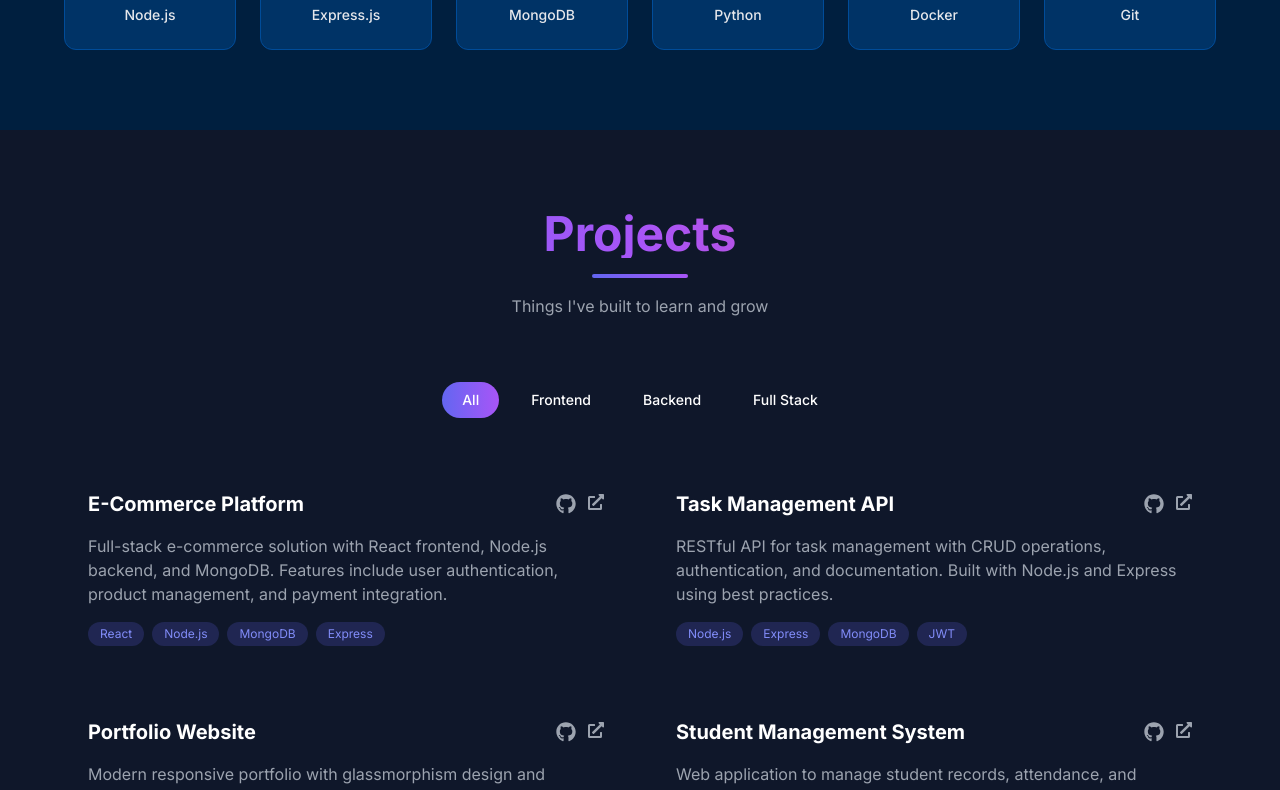
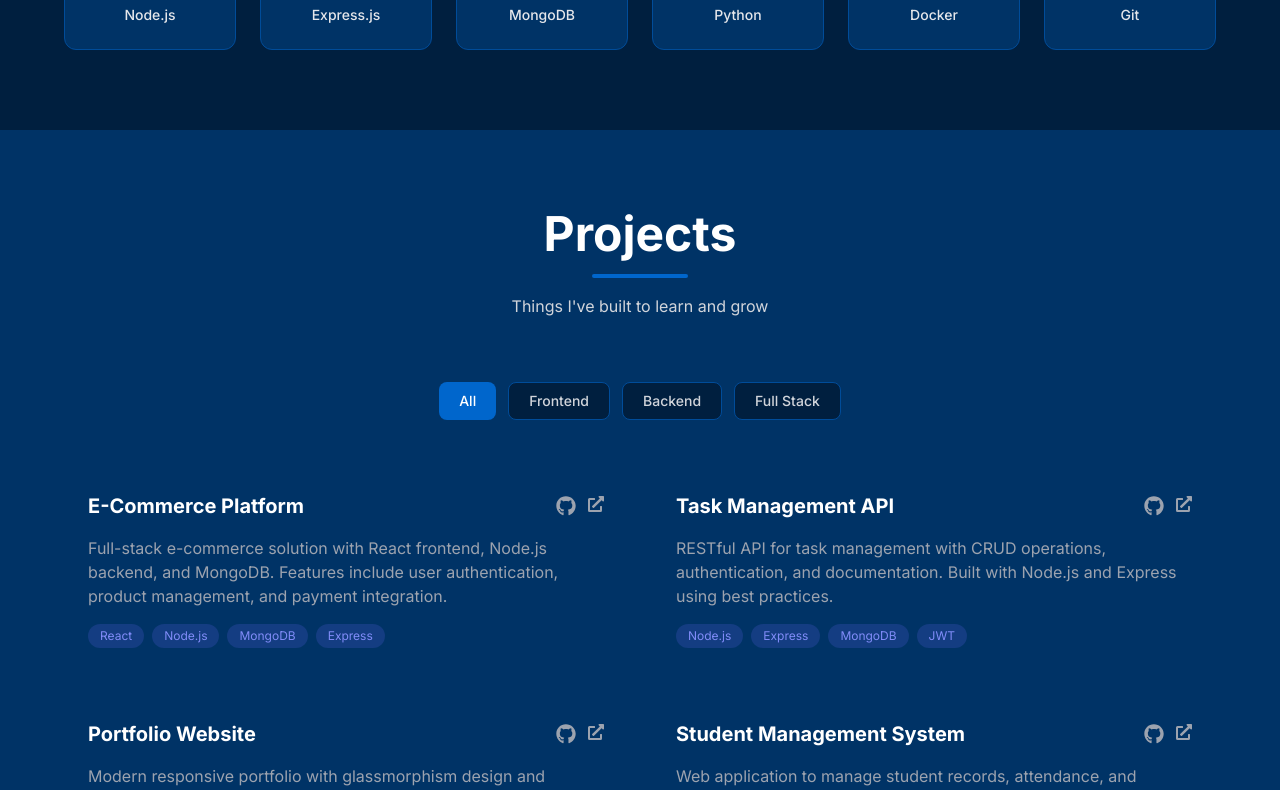
Before and after one commit to NETIZEN-11/my-portfolio-website, a React (Vite) app in the folder client/: page / in a window 1280 px wide. Shown: the part 2160-2950 px from the top of the page. Built offline with nearby package versions, Linux system fonts and the light colour scheme.

Commit message:
Apply minimal design to Projects section

```diff
--- a/client/src/components/Sections/Projects.jsx
+++ b/client/src/components/Sections/Projects.jsx
@@ -49,7 +49,7 @@ const Projects = () => {
     : projects.filter(p => p.category === filter)
 
   return (
-    <section id="projects" className="py-20 px-4">
+    <section id="projects" className="py-20 px-4 bg-navy-800">
       <div className="max-w-6xl mx-auto">
         <motion.div
           ref={ref}
@@ -58,11 +58,11 @@ const Projects = () => {
           transition={{ duration: 0.6 }}
           className="text-center mb-16"
         >
-          <h2 className="text-5xl font-bold mb-4 bg-gradient-to-r from-indigo-500 via-purple-500 to-pink-500 bg-clip-text text-transparent">
+          <h2 className="text-5xl font-bold mb-4 text-white">
             Projects
           </h2>
-          <div className="w-24 h-1 bg-gradient-to-r from-indigo-500 to-purple-500 mx-auto rounded-full" />
-          <p className="text-gray-400 mt-4">Things I've built to learn and grow</p>
+          <div className="w-24 h-1 bg-navy-600 mx-auto rounded-full" />
+          <p className="text-gray-300 mt-4">Things I've built to learn and grow</p>
         </motion.div>
 
         <motion.div
@@ -75,10 +75,10 @@ const Projects = () => {
             <button
               key={cat}
               onClick={() => setFilter(cat)}
-              className={`px-5 py-2 rounded-full text-sm font-medium transition-all ${
+              className={`px-5 py-2 rounded-lg text-sm font-medium transition-all ${
                 filter === cat
-                  ? 'bg-gradient-to-r from-indigo-500 to-purple-500 text-white'
-                  : 'glass hover:bg-white/20'
+                  ? 'bg-navy-600 text-white'
+                  : 'bg-navy-900 text-gray-300 hover:bg-navy-700 border border-navy-700'
               }`}
             >
               {cat}
```
